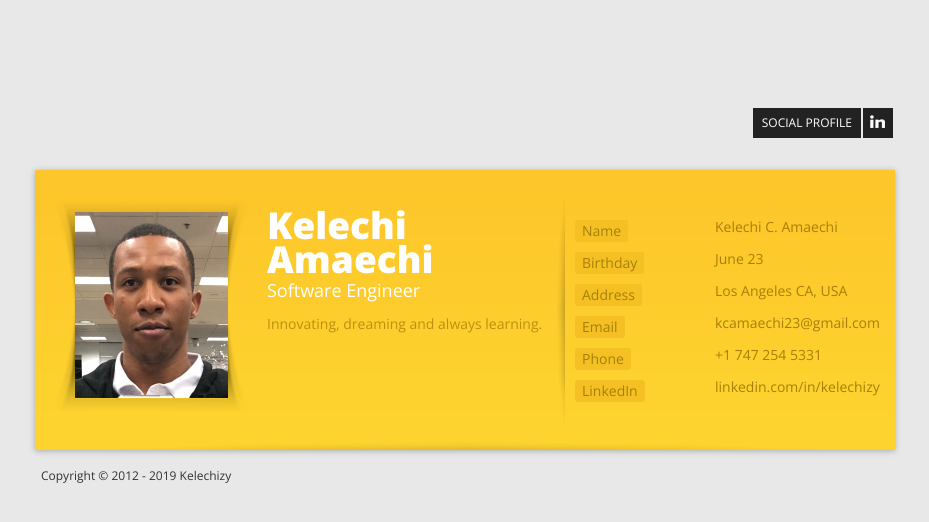
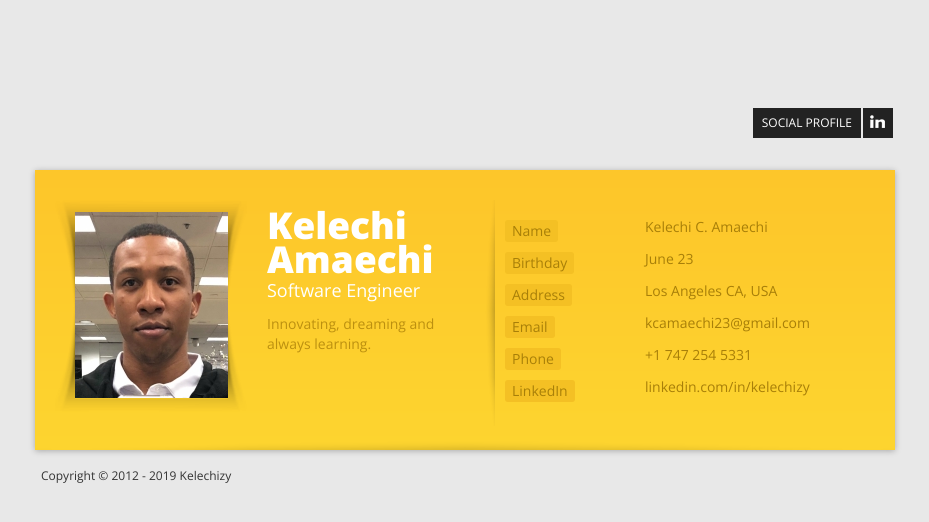
Before and after one commit to kelechizy/kelechizy, a plain HTML site: page index.html in a window 1280 px wide. Shown: the whole page, without its empty margins (175-1104 px from the left). Drawn offline with nearby package versions, Linux system fonts and the light colour scheme.

Commit message:
Update style.css

```diff
--- a/css/style.css
+++ b/css/style.css
@@ -162,7 +162,7 @@
 	.about {
 		float:left;
 		margin-top:30px;
-		width:490px;
+		width:420px;
 		margin-left:20px;
 	}
 	.about .photo-inner {
```
